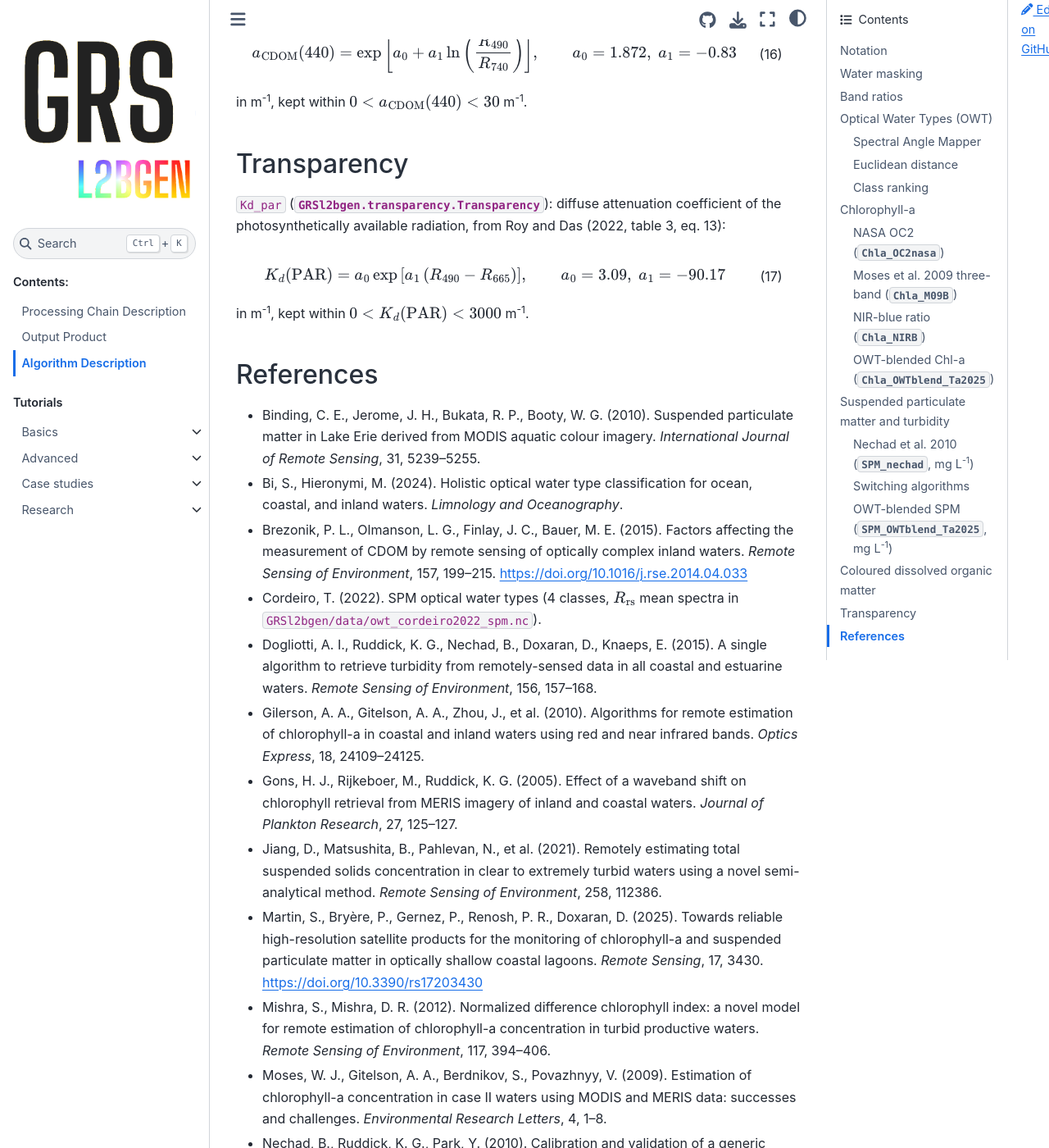
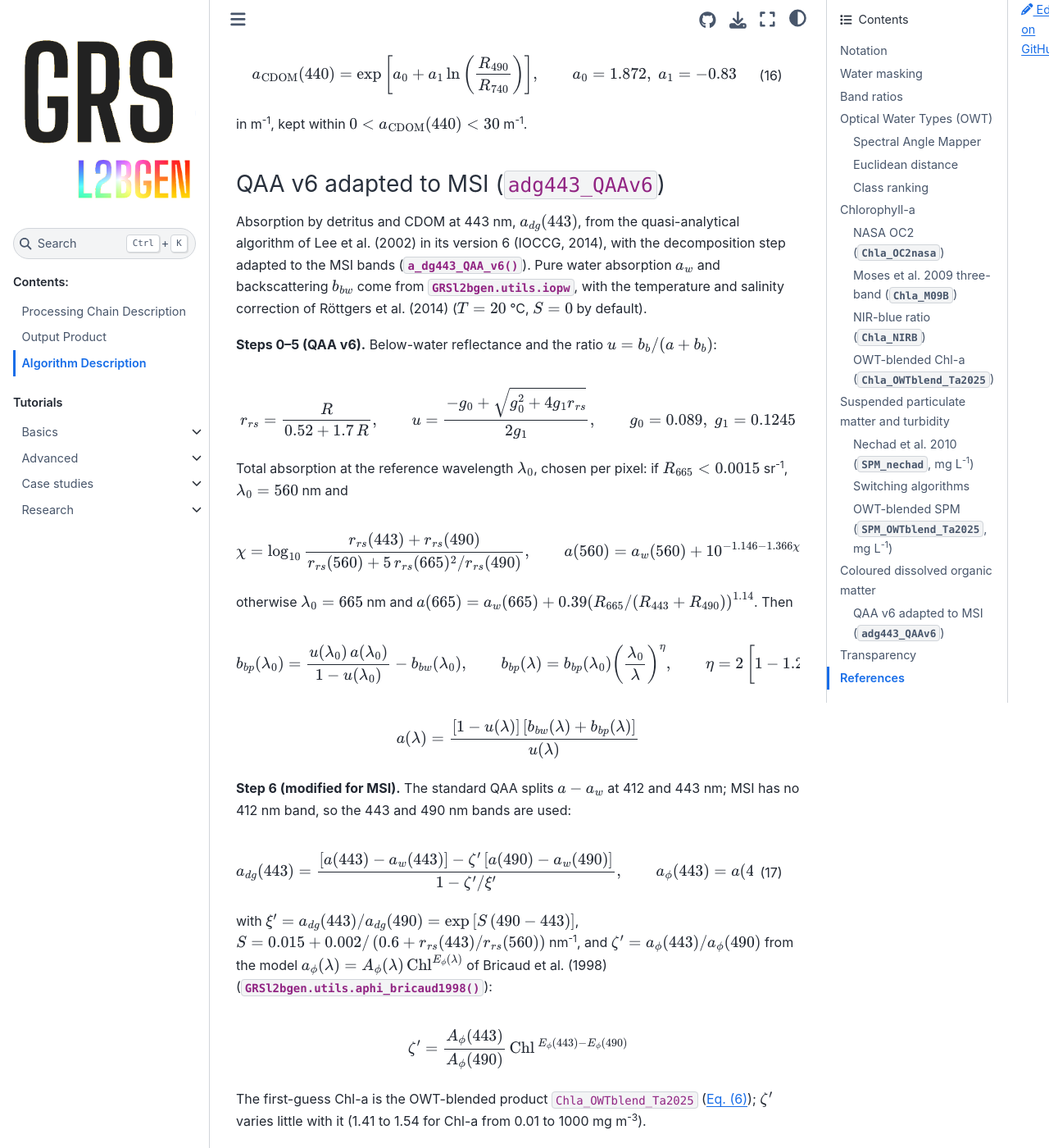
Before and after one commit to Tristanovsk/GRSl2bgen, a Sphinx documentation site: the page built from docs/source/algorithms.rst, in a window 1280 px wide and 1400 px high, scrolled down 7556 px. Shown: the whole window at 82% size. Built offline with Sphinx 7.4.7 and the Sphinx Book theme 1.1.4, drawn with Linux system fonts in a browser that asks for light colours; pages that are not in the unit, such as notebooks, are missing from menus; some of the changed text lies outside the part shown.

Commit message:
docs: QAA v6 adg443 product, cdom and utils in the API

```diff
--- a/docs/source/algorithms.rst
+++ b/docs/source/algorithms.rst
@@ -56,8 +56,9 @@ being masked one by one rather than the ratio: a band under a logarithm or in
 a denominator must be strictly positive, the numerator of a power law must be
 non-negative. Otherwise the ratio of two negative reflectances would be
 positive and give a meaningless estimate. This applies to every ratio of this
-page (OC2, NIR-blue, Gons, Gilerson, OBS2CO, Jiang et al. (2021) red-band QAA
-and Brezonik et al. (2015)); the corresponding pixels are NaN.
+page (OC2, NIR-blue, Gons, Gilerson, OBS2CO, Jiang et al. (2021) red-band QAA,
+Brezonik et al. (2015) and the QAA v6 of the CDOM section); the corresponding
+pixels are NaN.
 
 Optical Water Types (OWT)
 -------------------------
@@ -417,6 +418,83 @@ at 440 nm from the band-ratio model of Brezonik et al. (2015):
 
 in m\ :sup:`-1`, kept within :math:`0 < a_{\mathrm{CDOM}}(440) < 30` m\ :sup:`-1`.
 
+QAA v6 adapted to MSI (``adg443_QAAv6``)
+~~~~~~~~~~~~~~~~~~~~~~~~~~~~~~~~~~~~~~~~
+
+Absorption by detritus and CDOM at 443 nm, :math:`a_{dg}(443)`, from the
+quasi-analytical algorithm of Lee et al. (2002) in its version 6 (IOCCG, 2014),
+with the decomposition step adapted to the MSI bands
+(:py:meth:`~GRSl2bgen.cdom.Cdom.a_dg443_QAA_v6`). Pure water absorption
+:math:`a_w` and backscattering :math:`b_{bw}` come from
+:py:class:`GRSl2bgen.utils.iopw`, with the temperature and salinity correction
+of Röttgers et al. (2014) (:math:`T = 20` °C, :math:`S = 0` by default).
+
+**Steps 0--5 (QAA v6).** Below-water reflectance and the ratio
+:math:`u = b_b / (a + b_b)`:
+
+.. math::
+
+   r_{rs} = \frac{R}{0.52 + 1.7\, R}, \qquad
+   u = \frac{-g_0 + \sqrt{g_0^2 + 4 g_1 r_{rs}}}{2 g_1},
+   \qquad g_0 = 0.089,\; g_1 = 0.1245
+
+Total absorption at the reference wavelength :math:`\lambda_0`, chosen per
+pixel: if :math:`R_{665} < 0.0015` sr\ :sup:`-1`, :math:`\lambda_0 = 560` nm
+and
+
+.. math::
+
+   \chi = \log_{10}\frac{r_{rs}(443) + r_{rs}(490)}
+                       {r_{rs}(560) + 5\, r_{rs}(665)^2 / r_{rs}(490)}, \qquad
+   a(560) = a_w(560) + 10^{-1.146 - 1.366 \chi - 0.469 \chi^2}
+
+otherwise :math:`\lambda_0 = 665` nm and
+:math:`a(665) = a_w(665) + 0.39 \left(R_{665} / (R_{443} + R_{490})\right)^{1.14}`.
+Then
+
+.. math::
+
+   b_{bp}(\lambda_0) = \frac{u(\lambda_0)\, a(\lambda_0)}{1 - u(\lambda_0)} - b_{bw}(\lambda_0),
+   \qquad
+   b_{bp}(\lambda) = b_{bp}(\lambda_0) \left(\frac{\lambda_0}{\lambda}\right)^{\eta},
+   \qquad
+   \eta = 2 \left[1 - 1.2 \exp\left(-0.9\, \frac{r_{rs}(443)}{r_{rs}(560)}\right)\right]
+
+.. math::
+
+   a(\lambda) = \frac{\left[1 - u(\lambda)\right] \left[b_{bw}(\lambda) + b_{bp}(\lambda)\right]}{u(\lambda)}
+
+**Step 6 (modified for MSI).** The standard QAA splits :math:`a - a_w` at 412
+and 443 nm; MSI has no 412 nm band, so the 443 and 490 nm bands are used:
+
+.. math::
+   :label: qaa-adg
+
+   a_{dg}(443) = \frac{\left[a(443) - a_w(443)\right] - \zeta' \left[a(490) - a_w(490)\right]}
+                      {1 - \zeta' / \xi'}, \qquad
+   a_{\phi}(443) = a(443) - a_w(443) - a_{dg}(443)
+
+with :math:`\xi' = a_{dg}(443) / a_{dg}(490) = \exp\left[S\,(490 - 443)\right]`,
+:math:`S = 0.015 + 0.002 / \left(0.6 + r_{rs}(443) / r_{rs}(560)\right)`
+nm\ :sup:`-1`, and :math:`\zeta' = a_{\phi}(443) / a_{\phi}(490)` from the
+model :math:`a_{\phi}(\lambda) = A_{\phi}(\lambda)\, \mathrm{Chl}^{E_{\phi}(\lambda)}`
+of Bricaud et al. (1998) (:py:func:`GRSl2bgen.utils.aphi_bricaud1998`):
+
+.. math::
+
+   \zeta' = \frac{A_{\phi}(443)}{A_{\phi}(490)}\,
+            \mathrm{Chl}^{\,E_{\phi}(443) - E_{\phi}(490)}
+
+The first-guess Chl-a is the OWT-blended product ``Chla_OWTblend_Ta2025``
+(:eq:`chl-blend`); :math:`\zeta'` varies little with it (1.41 to 1.54 for
+Chl-a from 0.01 to 1000 mg m\ :sup:`-3`).
+
+**Step 7 (quality control).** :math:`a_{dg}(443)` is NaN where
+:math:`a_{dg}(443) \le 0`, :math:`a_{\phi}(443) < 0`,
+:math:`|1 - \zeta'/\xi'| < 10^{-3}`, where the first-guess Chl-a is not valid,
+or where one of the 443, 490, 560 and 665 nm bands is not positive. The product
+is then kept within :math:`0 < a_{dg}(443) < 30` m\ :sup:`-1`.
+
 Transparency
 ------------
 
@@ -446,6 +524,10 @@ References
   https://doi.org/10.1016/j.rse.2014.04.033
 - Cordeiro, T. (2022). SPM optical water types (4 classes, :math:`\Rrs` mean
   spectra in ``GRSl2bgen/data/owt_cordeiro2022_spm.nc``).
+- Bricaud, A., Morel, A., Babin, M., Allali, K., Claustre, H. (1998).
+  Variations of light absorption by suspended particles with chlorophyll a
+  concentration in oceanic (case 1) waters: analysis and implications for
+  bio-optical models. *Journal of Geophysical Research*, 103, 31033--31044.
 - Dogliotti, A. I., Ruddick, K. G., Nechad, B., Doxaran, D., Knaeps, E. (2015).
   A single algorithm to retrieve turbidity from remotely-sensed data in all
   coastal and estuarine waters. *Remote Sensing of Environment*, 156, 157--168.
@@ -459,6 +541,11 @@ References
   total suspended solids concentration in clear to extremely turbid waters
   using a novel semi-analytical method. *Remote Sensing of Environment*, 258,
   112386.
+- IOCCG (2014). Update of the Quasi-Analytical Algorithm (QAA_v6).
+  International Ocean Colour Coordinating Group.
+- Lee, Z. P., Carder, K. L., Arnone, R. A. (2002). Deriving inherent optical
+  properties from water color: a multiband quasi-analytical algorithm for
+  optically deep waters. *Applied Optics*, 41, 5755--5772.
 - Martin, S., Bryère, P., Gernez, P., Renosh, P. R., Doxaran, D. (2025).
   Towards reliable high-resolution satellite products for the monitoring of
   chlorophyll-a and suspended particulate matter in optically shallow coastal
@@ -472,6 +559,9 @@ References
 - Nechad, B., Ruddick, K. G., Park, Y. (2010). Calibration and validation of a
   generic multisensor algorithm for mapping of total suspended matter in
   turbid waters. *Remote Sensing of Environment*, 114, 854--866.
+- Röttgers, R., McKee, D., Utschig, C. (2014). Temperature and salinity
+  correction coefficients for light absorption by water in the visible to
+  infrared spectral region. *Optics Express*, 22, 25093--25108.
 - Roy, A., Das, B. S. (2022). *Journal of Hydrology*.
 - Spyrakos, E., O'Donnell, R., Hunter, P. D., et al. (2018). Optical types of
   inland and coastal waters. *Limnology and Oceanography*, 63, 846--870.
--- a/docs/source/api.rst
+++ b/docs/source/api.rst
@@ -12,9 +12,11 @@
 
    GRSl2bgen.chlorophyll_a
    GRSl2bgen.suspended_particulate_matter
+   GRSl2bgen.cdom
    GRSl2bgen.transparency
    GRSl2bgen.owt
    GRSl2bgen.sam
    GRSl2bgen.euclidean
+   GRSl2bgen.utils
 
    GRSl2bgen.process
--- a/docs/source/processing_chain.rst
+++ b/docs/source/processing_chain.rst
@@ -32,7 +32,8 @@ Level-2A (Rrs, remote-sensing reflectance) product. Given one L2A product, it:
    Cordeiro (2022) with the Euclidean distance;
 3. retrieves chlorophyll-a and suspended particulate matter (SPM), each with stand-alone
    algorithms and an OWT-blended product, turbidity, colored dissolved organic matter
-   (CDOM), and water transparency (Kd(PAR));
+   (CDOM, including a QAA product that uses the OWT-blended chlorophyll-a), and water
+   transparency (Kd(PAR));
 4. merges all of these into a single Level-2B product, written as NetCDF or Zarr
    (optionally as a multiscale Zarr pyramid for cloud visualisation).
 
@@ -191,6 +192,9 @@ description (dimensions, attributes, quality flags, packing).
    * - ``acdom_B15``
      - m\ :sup:`-1`
      - CDOM absorption at 440 nm (Brezonik et al. 2015)
+   * - ``adg443_QAAv6``
+     - m\ :sup:`-1`
+     - Detritus and CDOM absorption at 443 nm (QAA v6 adapted to MSI)
    * - ``Kd_par``
      - m\ :sup:`-1`
      - Diffuse attenuation coefficient of PAR (Roy and Das 2022)
```
Also changed, not shown: docs/source/output_product.rst (+9 -1 lines), 1 other file.
